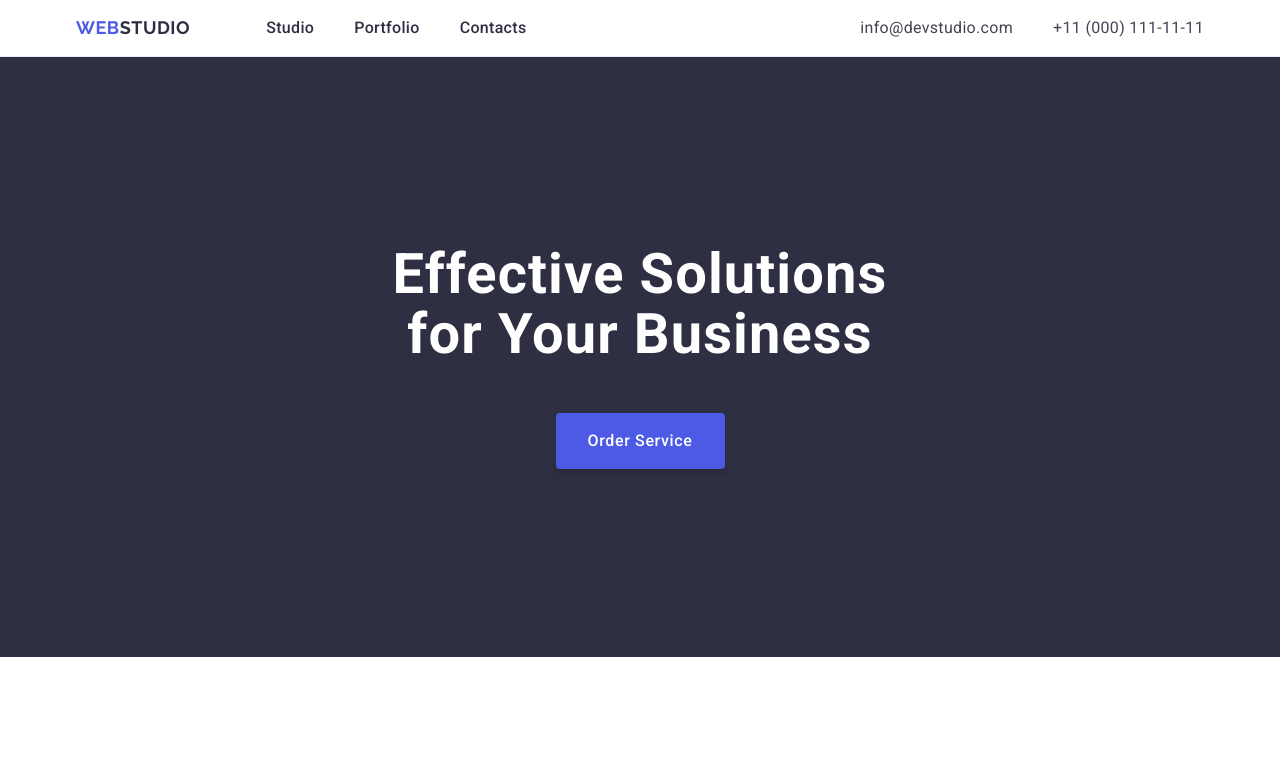
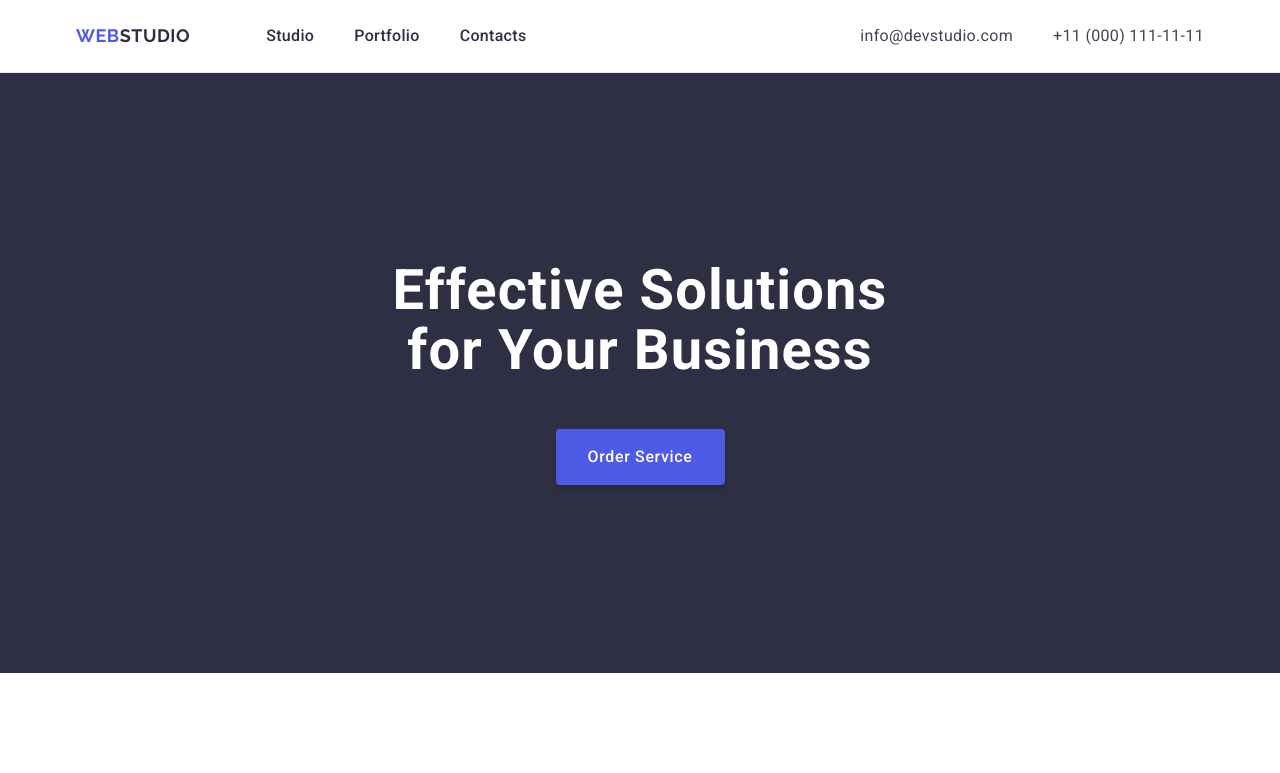
Before and after one commit to Jenya-Osinskiy/goit-markup-hw-04, a plain HTML site: page index.html in a window 1280 px wide. Shown: the top 773 px of the page. Drawn offline with nearby package versions, Linux system fonts and the light colour scheme.

Commit message:
update nav

```diff
--- a/css/styles.css
+++ b/css/styles.css
@@ -6,13 +6,28 @@ body {
     margin: 0 auto;
 }
 
+h1,
+h2,
+h3,
+h4,
+h5,
+h6,
+p {
+    margin: 0;
+}
+
 a {
     text-decoration: none;
 }
 
 ul {
     list-style: none;
-    padding-inline-start: 0;
+    padding-left: 0;
+    margin: 0;
+}
+
+address {
+    font-style: normal;
 }
 
 img {
@@ -36,6 +51,8 @@ img {
     display: flex;
     align-items: center;
     justify-content: space-between;
+    padding-top: 24px;
+    padding-bottom: 24px;
 }
 
 /* background-color: #2a2a2a;
@@ -55,13 +72,14 @@ background-size: cover; */
 .nav {
     display: flex;
     align-items: center;
+
     }
 
 .list-nav {
     display: flex;
     gap: 40px;
-    margin-top: 0;
-    margin-bottom: 0;
+    /* margin-top: 0;
+    margin-bottom: 0; */
 }
 
 
@@ -83,8 +101,6 @@ background-size: cover; */
     line-height: 1.5;
     color: #2e2f42;
     letter-spacing: 0.02em;
-    padding-top: 24px;
-    padding-bottom: 24;
     position: relative;
 }
 
@@ -104,7 +120,7 @@ background-size: cover; */
     transition-timing-function: cubic-bezier(0.4, 0, 0.2, 1);
     position: absolute;
     left: 0;
-    bottom: -18px;
+    bottom: -26px;
     z-index: -1;
 }
 
```
